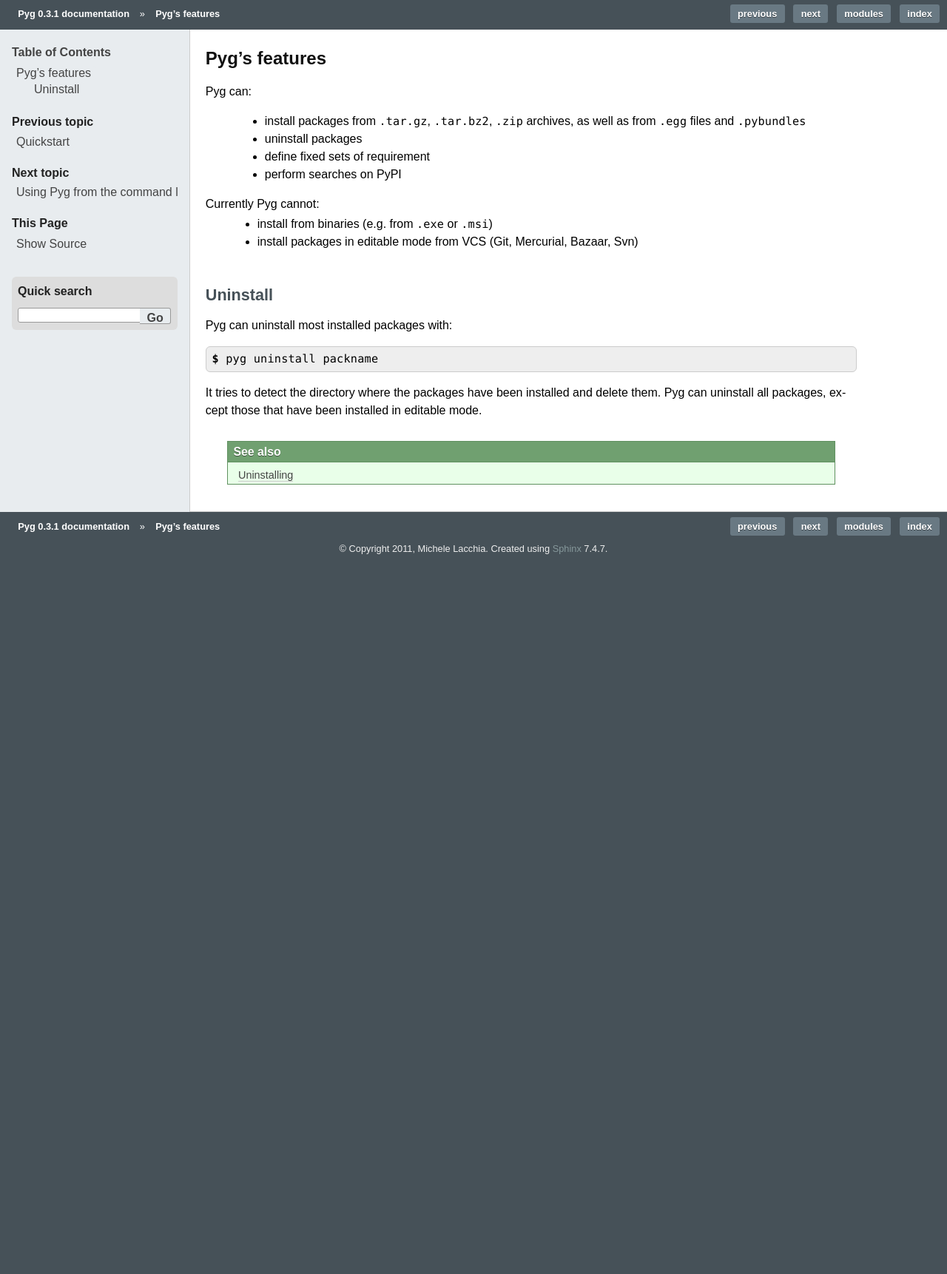
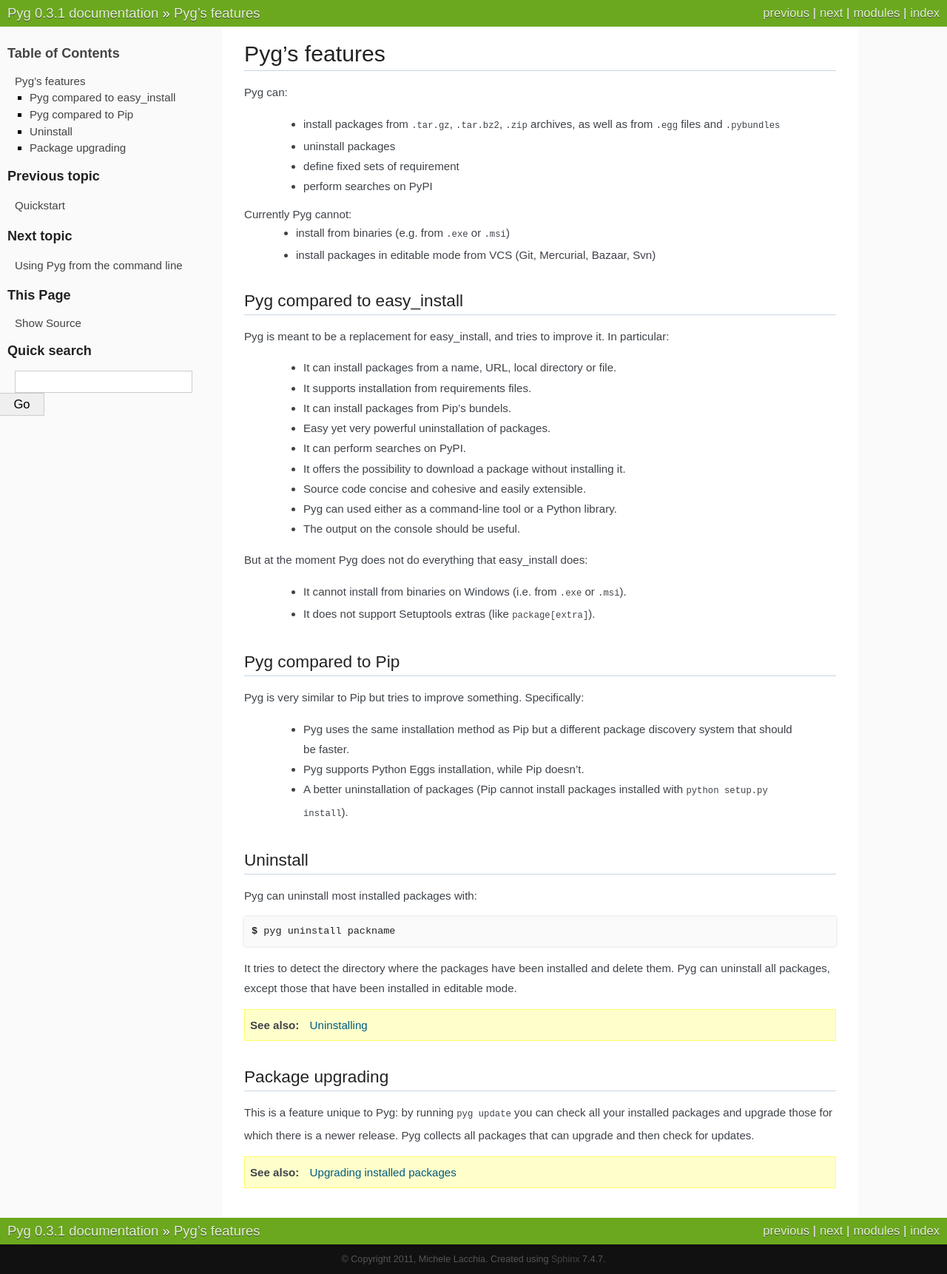
Before and after one commit to rubik/pyg, a Sphinx documentation site: the page built from docs/features.rst, in a window 1280 px wide. Shown: the whole page at 74% size. Built offline with Sphinx 7.4.7, drawn with Linux system fonts in a browser that asks for light colours; before the commit the page ends 900 px from its top, so only the background shows below that.

Commit message:
Updated documentation

```diff
--- /dev/null
+++ b/docs/_themes/nature2/static/nature2.css
@@ -0,0 +1,238 @@
+/**
+ * Sphinx stylesheet -- default theme
+ * ~~~~~~~~~~~~~~~~~~~~~~~~~~~~~~~~~~
+ *
+ * Modified by Michele Lacchia from Distribute theme.
+ */
+
+@import url("basic.css");
+
+/* -- page layout ----------------------------------------------------------- */
+
+body {
+    font-family: Arial, sans-serif;
+    font-size: 105%;
+    background-color: #111111;
+    color: #555555;
+    margin: 0;
+    padding: 0;
+}
+
+div.documentwrapper {
+    float: left;
+    width: 100%;
+}
+
+div.bodywrapper {
+    margin: 0 0 0 300px;
+}
+
+hr{
+    border: 1px solid #B1B4B6;
+}
+
+div.document {
+    background-color: #fafafa;
+}
+
+div.body {
+    background-color: #ffffff;
+    color: #3E4349;
+    padding: 1em 30px 30px 30px;
+    font-size: 0.9em;
+}
+
+div.footer {
+    color: #555;
+    width: 100%;
+    padding: 13px 0;
+    text-align: center;
+    font-size: 75%;
+}
+
+div.footer a {
+    color: #444444;
+}
+
+div.related {
+    background-color: #6BA81E;
+    line-height: 36px;
+    color: #ffffff;
+    text-shadow: 0px 1px 0 #444444;
+    font-size: 1.1em;
+}
+
+div.related a {
+    color: #E2F3CC;
+}
+
+div.related .right {
+    font-size: 0.9em;
+}
+
+div.sphinxsidebar {
+    font-size: 0.9em;
+    line-height: 1.5em;
+    width: 300px;
+}
+
+div.sphinxsidebarwrapper{
+    padding: 20px 0;
+}
+
+div.sphinxsidebar h3,
+div.sphinxsidebar h4 {
+    font-family: Arial, sans-serif;
+    color: #222222;
+    font-size: 1.2em;
+    font-weight: bold;
+    margin: 0;
+    padding: 5px 10px;
+    text-shadow: 1px 1px 0 white
+}
+
+div.sphinxsidebar h3 a {
+    color: #444444;
+}
+
+div.sphinxsidebar p {
+    color: #888888;
+    padding: 5px 20px;
+    margin: 0.5em 0px;
+}
+
+div.sphinxsidebar p.topless {
+}
+
+div.sphinxsidebar ul {
+    margin: 10px 10px 10px 20px;
+    padding: 0;
+    color: #000000;
+}
+
+div.sphinxsidebar a {
+    color: #444444;
+}
+
+div.sphinxsidebar a:hover {
+    color: #E32E00;
+}
+
+div.sphinxsidebar input {
+    border: 1px solid #cccccc;
+    font-family: sans-serif;
+    font-size: 1.1em;
+    padding: 0.15em 0.3em;
+}
+
+div.sphinxsidebar input[type=text]{
+    margin-left: 20px;
+}
+
+/* -- body styles ----------------------------------------------------------- */
+
+a {
+    color: #005B81;
+    text-decoration: none;
+}
+
+a:hover {
+    color: #E32E00;
+}
+
+div.body h1,
+div.body h2,
+div.body h3,
+div.body h4,
+div.body h5,
+div.body h6 {
+    font-family: Arial, sans-serif;
+    font-weight: normal;
+    color: #212224;
+    margin: 30px 0px 10px 0px;
+    padding: 5px 0 5px 0px;
+    text-shadow: 0px 1px 0 white;
+    border-bottom: 1px solid #C8D5E3;
+}
+
+div.body h1 { margin-top: 0; font-size: 200%; }
+div.body h2 { font-size: 150%; }
+div.body h3 { font-size: 120%; }
+div.body h4 { font-size: 110%; }
+div.body h5 { font-size: 100%; }
+div.body h6 { font-size: 100%; }
+
+a.headerlink {
+    color: #c60f0f;
+    font-size: 0.8em;
+    padding: 0 4px 0 4px;
+    text-decoration: none;
+}
+
+a.headerlink:hover {
+    background-color: #c60f0f;
+    color: white;
+}
+
+div.body p, div.body dd, div.body li {
+    line-height: 1.8em;
+}
+
+div.admonition p.admonition-title + p {
+    display: inline;
+}
+
+div.highlight{
+    background-color: white;
+}
+
+div.note {
+    background-color: #eeeeee;
+    border: 1px solid #cccccc;
+}
+
+div.seealso {
+    background-color: #ffffcc;
+    border: 1px solid #ffff66;
+}
+
+div.topic {
+    background-color: #fafafa;
+    border-width: 0;
+}
+
+div.warning {
+    background-color: #ffe4e4;
+    border: 1px solid #ff6666;
+}
+
+p.admonition-title {
+    display: inline;
+}
+
+p.admonition-title:after {
+    content: ":";
+}
+
+pre {
+    padding: 10px;
+    background-color: #fafafa;
+    color: #222222;
+    line-height: 1.5em;
+    font-size: 1.1em;
+    margin: 1.5em 0 1.5em 0;
+    -webkit-box-shadow: 0px 0px 4px #d8d8d8;
+    -moz-box-shadow: 0px 0px 4px #d8d8d8;
+    box-shadow: 0px 0px 4px #d8d8d8;
+}
+
+tt {
+    color: #222222;
+    padding: 1px 2px;
+    font-size: 1.2em;
+    font-family: monospace;
+}
+
+#table-of-contents ul {
+    padding-left: 2em;
+}
--- /dev/null
+++ b/docs/_themes/nature2/theme.conf
@@ -0,0 +1,3 @@
+[theme]
+inherit     = basic
+stylesheet  = nature2.css
--- a/docs/conf.py
+++ b/docs/conf.py
@@ -99,7 +99,7 @@
 
 # The theme to use for HTML and HTML Help pages.  See the documentation for
 # a list of builtin themes.
-html_theme = 'rtd'
+html_theme = 'nature2'
 
 # Theme options are theme-specific and customize the look and feel of a theme
 # further.  For a list of options available for each theme, see the
--- a/docs/features.rst
+++ b/docs/features.rst
@@ -13,6 +13,37 @@
     * install packages in editable mode from VCS (Git, Mercurial, Bazaar, Svn)
 
 
+Pyg compared to easy_install
+----------------------------
+
+Pyg is meant to be a replacement for easy_install, and tries to improve it. In particular:
+
+    * It can install packages from a name, URL, local directory or file.
+    * It supports installation from requirements files.
+    * It can install packages from Pip's bundels.
+    * Easy yet very powerful uninstallation of packages.
+    * It can perform searches on PyPI.
+    * It offers the possibility to download a package without installing it.
+    * Source code concise and cohesive and easily extensible.
+    * Pyg can used either as a command-line tool or a Python library.
+    * The output on the console should be useful.
+
+But at the moment Pyg does not do everything that easy_install does:
+
+    * It cannot install from binaries on Windows (i.e. from :file:`.exe` or :file:`.msi`).
+    * It does not support Setuptools extras (like ``package[extra]``).
+
+
+Pyg compared to Pip
+-------------------
+
+Pyg is very similar to Pip but tries to improve something. Specifically:
+
+    * Pyg uses the same installation method as Pip but a different package discovery system that should be faster.
+    * Pyg supports Python Eggs installation, while Pip doesn't.
+    * A better uninstallation of packages (Pip cannot install packages installed with ``python setup.py install``).
+
+
 Uninstall
 ---------
 
@@ -25,3 +56,14 @@
 
 .. seealso::
     :ref:`uninst`
+
+
+Package upgrading
+-----------------
+
+This is a feature unique to Pyg: by running ``pyg update`` you can check all your installed packages and upgrade those for which there is a newer release.
+Pyg collects all packages that can upgrade and then check for updates.
+
+.. seealso::
+
+    :ref:`upd`
--- a/docs/index.rst
+++ b/docs/index.rst
@@ -16,7 +16,7 @@
 :Keywords: python, easy_install, packages, pypi
 :Date: |today|
 
-Pyg is a Python Package Manager. It can install, remove and bundle packages.
+Pyg is a Python Package Manager. It can install, remove, bundle Python packages and much more.
 
 .. toctree::
    :maxdepth: 1
```
Also changed, not shown: other parts of docs/index.rst (+0 -1 lines), docs/cmdline.rst (+4 -4 lines), 3 other files.
